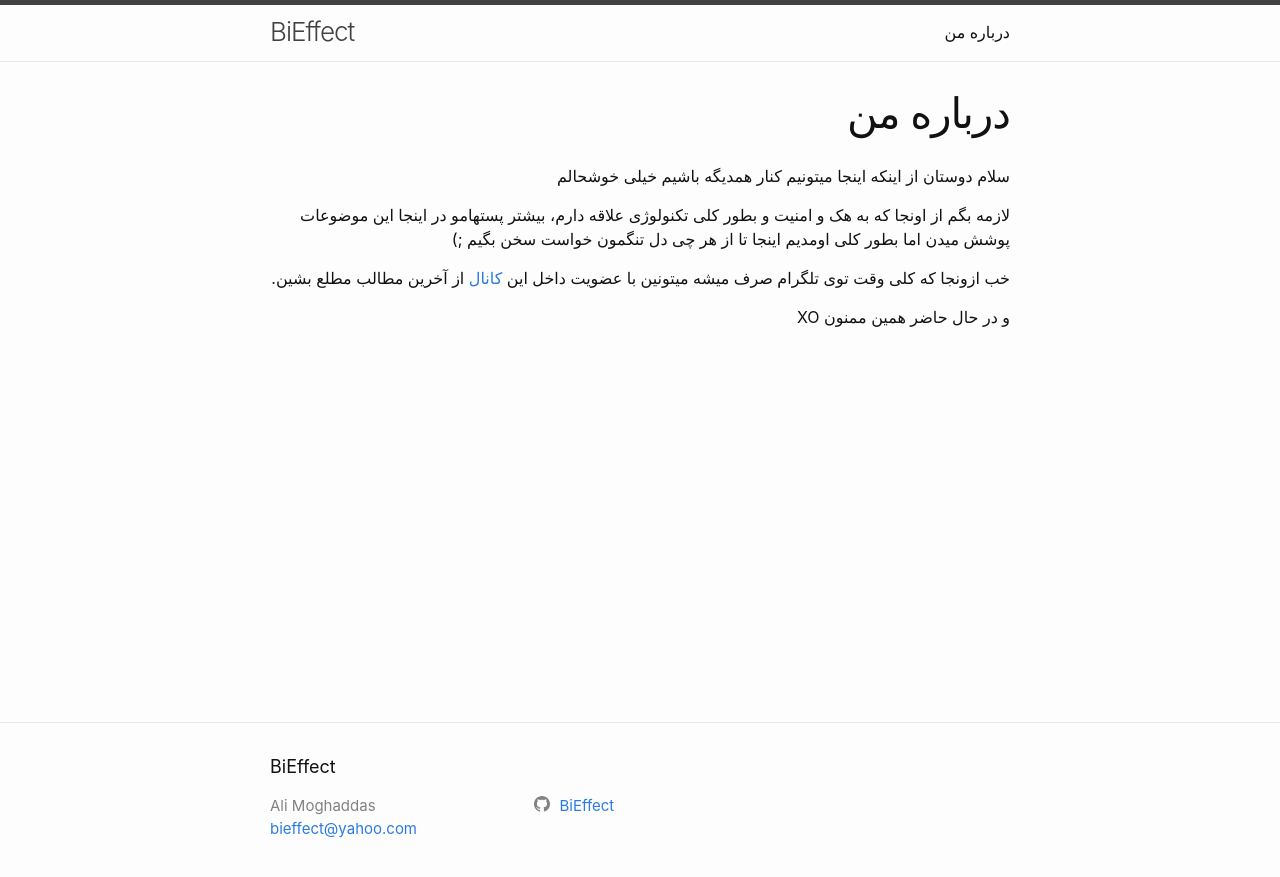
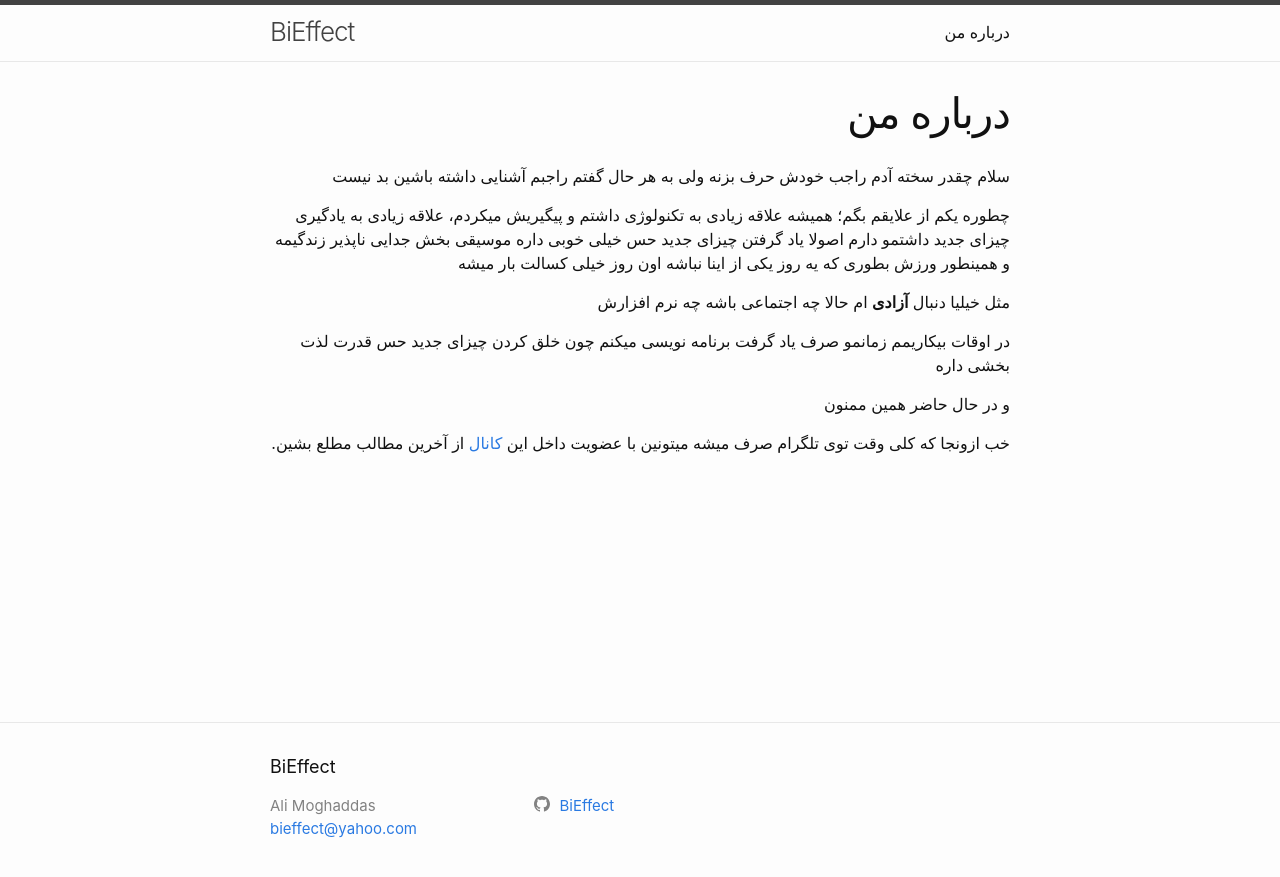
Before and after one commit to BiEffect/BiEffect.github.io, a Jekyll site: the page built from about.md, in a window 1280 px wide. Shown: the top 877 px of the page. Built offline with Jekyll 4.4.1, drawn with Linux system fonts in a browser that asks for light colours.

Commit message:
Update about.md

```diff
--- a/about.md
+++ b/about.md
@@ -3,11 +3,16 @@ layout: page
 title: درباره من
 permalink: /about/
 ---
-سلام دوستان از اینکه اینجا میتونیم کنار همدیگه باشیم خیلی خوشحالم
+سلام
+چقدر سخته آدم راجب خودش حرف بزنه ولی به هر حال گفتم راجبم آشنایی داشته باشین بد نیست
 
-لازمه بگم از اونجا که به هک و امنیت و بطور کلی تکنولوژی علاقه دارم، بیشتر پستهامو در اینجا این موضوعات پوشش میدن
-اما بطور کلی اومدیم اینجا تا از هر چی دل تنگمون خواست سخن بگیم ;)
+چطوره یکم از علایقم بگم؛ همیشه علاقه زیادی به تکنولوژی داشتم و پیگیریش میکردم، علاقه زیادی به یادگیری چیزای جدید داشتمو دارم اصولا یاد گرفتن چیزای جدید حس خیلی خوبی داره
+موسیقی بخش جدایی ناپذیر زندگیمه و همینطور ورزش بطوری که یه روز یکی از اینا نباشه اون روز خیلی کسالت بار میشه
+
+مثل خیلیا دنبال **آزادی** ام حالا چه اجتماعی باشه چه نرم افزارش
+
+در اوقات بیکاریمم زمانمو صرف یاد گرفت برنامه نویسی میکنم چون خلق کردن چیزای جدید حس قدرت لذت بخشی داره
+
+و در حال حاضر همین ممنون
 
 خب ازونجا که کلی وقت توی تلگرام صرف میشه میتونین با عضویت داخل این [کانال](https://telegram.me/bieffect) از آخرین مطالب مطلع بشین.
-
-و در حال حاضر همین ممنون XO
```
